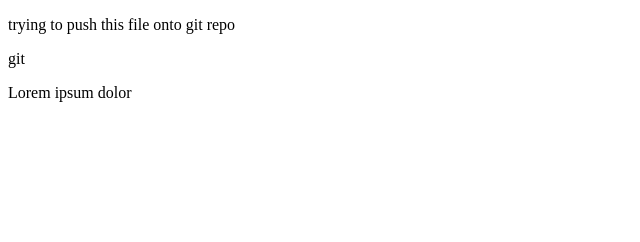
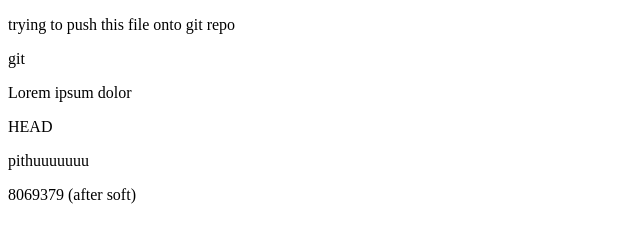
Before and after one commit to Hasini-05/git, a plain HTML site: page index1.html in a window 1280 px wide. Shown: the whole page, without its empty margins (0-640 px from the left). Drawn offline with Linux system fonts and the light colour scheme.

Commit message:
after soft

```diff
--- a/index1.html
+++ b/index1.html
@@ -9,6 +9,9 @@
     <p>trying to push this file onto git repo</p>
     <p>git</p>
     <p>Lorem ipsum dolor</p>
+HEAD
+    <p>pithuuuuuuu</p>
+8069379 (after soft)
 
 </body>
 </html>
```
